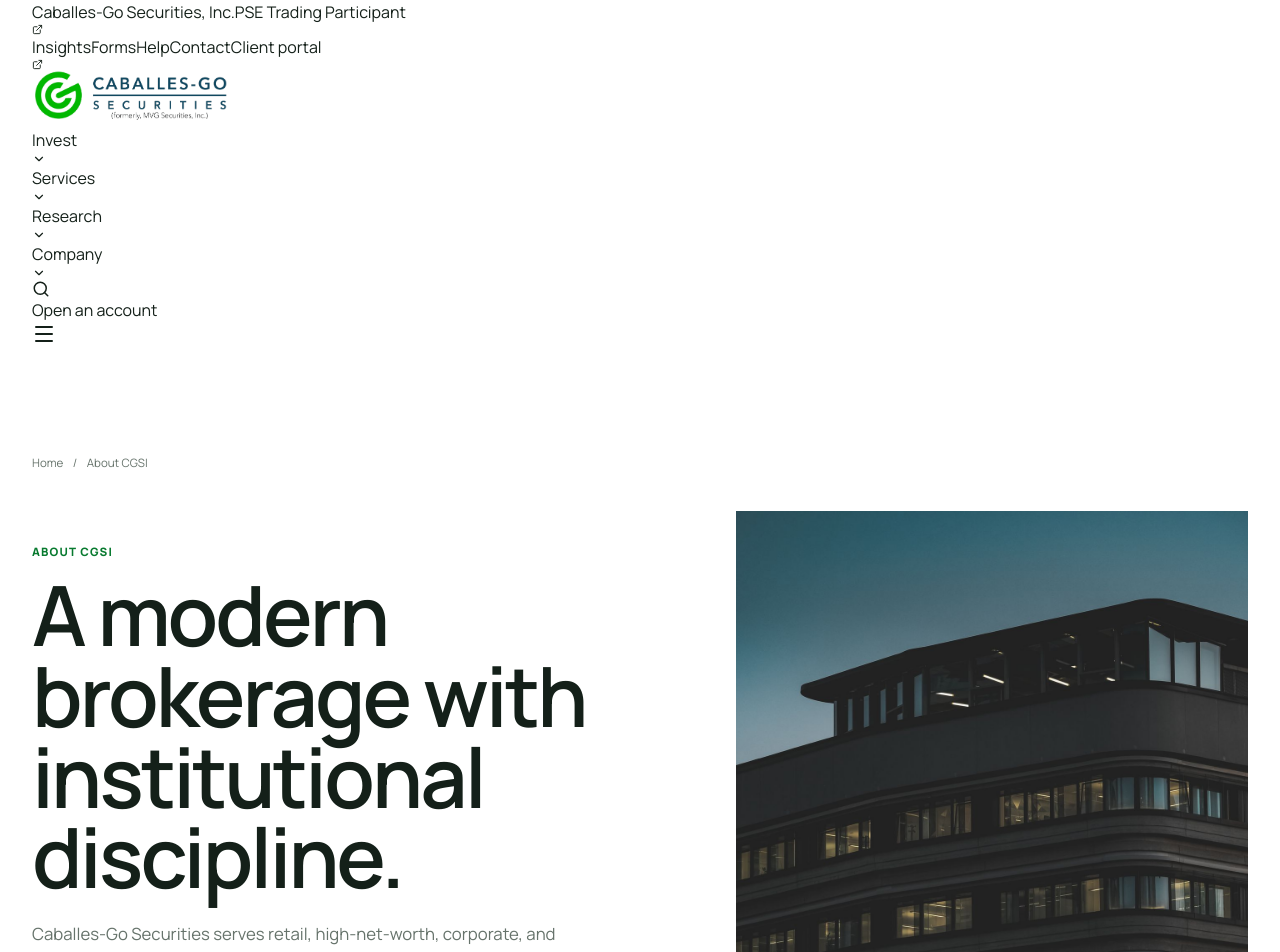
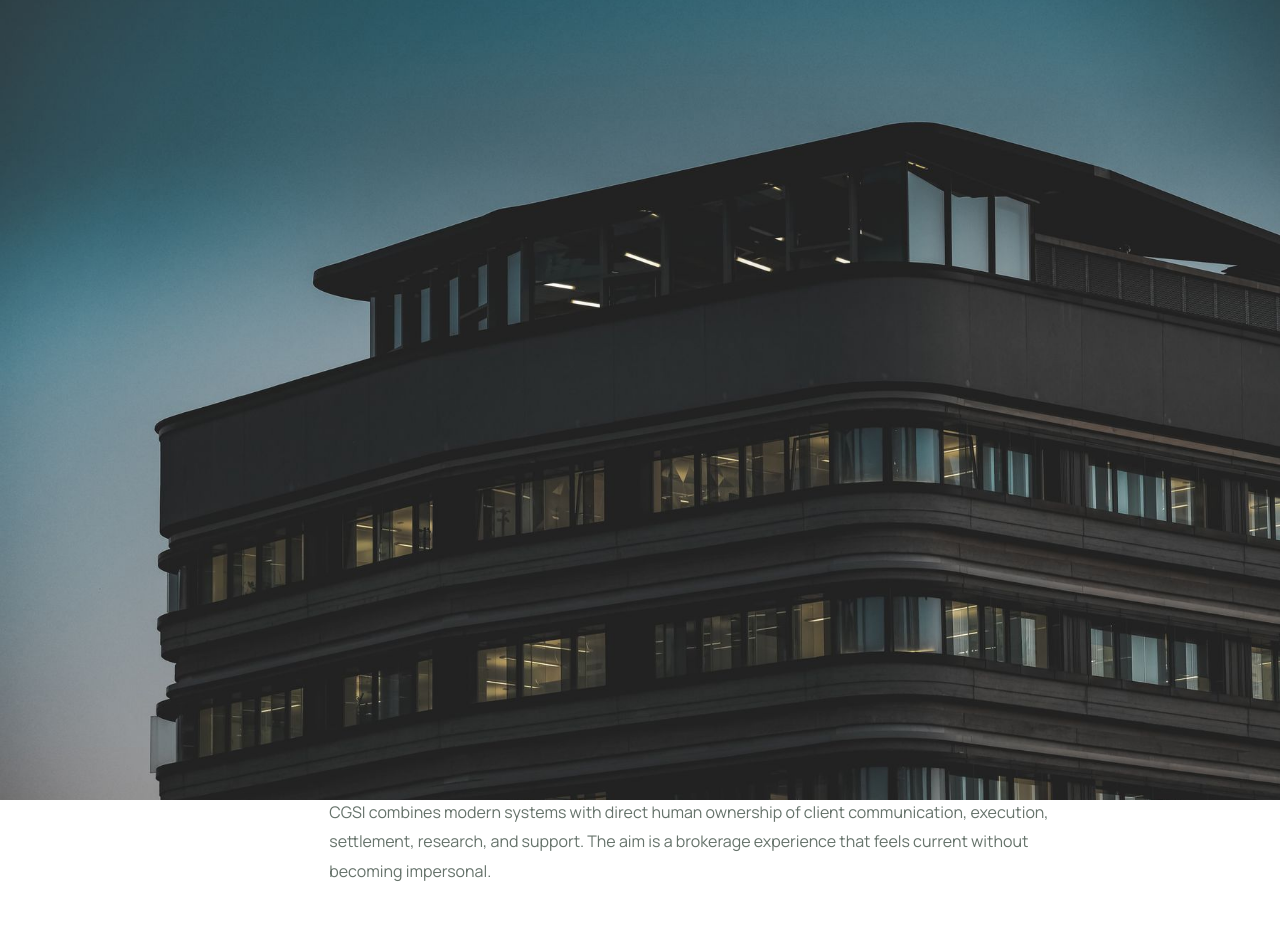
Before and after one commit to JayDumagat/cgsi-final-corporate, a Next.js app: page /about in a window 1280 px wide. Shown: the top 952 px of the page. Built offline with nearby package versions, Linux system fonts and the light colour scheme.

Commit message:
redesign: rebuild interior page hero

```diff
--- a/components/sections/page-hero.tsx
+++ b/components/sections/page-hero.tsx
@@ -24,37 +24,37 @@ export function PageHero({
   imagePosition = "center",
 }: PageHeroProps) {
   return (
-    <section className={`clean-page-hero ${compact ? "is-compact" : ""}`}>
+    <header className={`ref-page-hero ${compact ? "is-compact" : ""}`}>
       <div className="site-container">
-        <nav aria-label="Breadcrumb" className="clean-breadcrumb">
+        <nav aria-label="Breadcrumb" className="ref-breadcrumb">
           <Link href="/">Home</Link>
           <span aria-hidden="true">/</span>
           <span aria-current="page">{eyebrow}</span>
         </nav>
 
-        <div className={`clean-page-hero-grid ${image ? "has-image" : ""}`}>
-          <div className="clean-page-hero-copy">
-            <p className="clean-eyebrow">{eyebrow}</p>
+        <div className={`ref-page-hero-grid ${image ? "has-image" : ""}`}>
+          <div className="ref-page-hero-copy">
+            <p className="ref-kicker">{eyebrow}</p>
             <h1>{title}</h1>
             <p>{description}</p>
-            {children ? <div className="clean-page-hero-actions">{children}</div> : null}
+            {children ? <div className="ref-page-hero-actions">{children}</div> : null}
           </div>
 
           {image ? (
-            <div className="clean-page-hero-image">
+            <figure className="ref-page-hero-media">
               <Image
                 src={image}
                 alt={imageAlt}
                 fill
                 priority
-                sizes="(min-width: 900px) 42vw, 100vw"
+                sizes="(min-width: 960px) 47vw, 100vw"
                 className="object-cover"
                 style={{ objectPosition: imagePosition }}
               />
-            </div>
+            </figure>
           ) : null}
         </div>
       </div>
-    </section>
+    </header>
   );
 }
```
